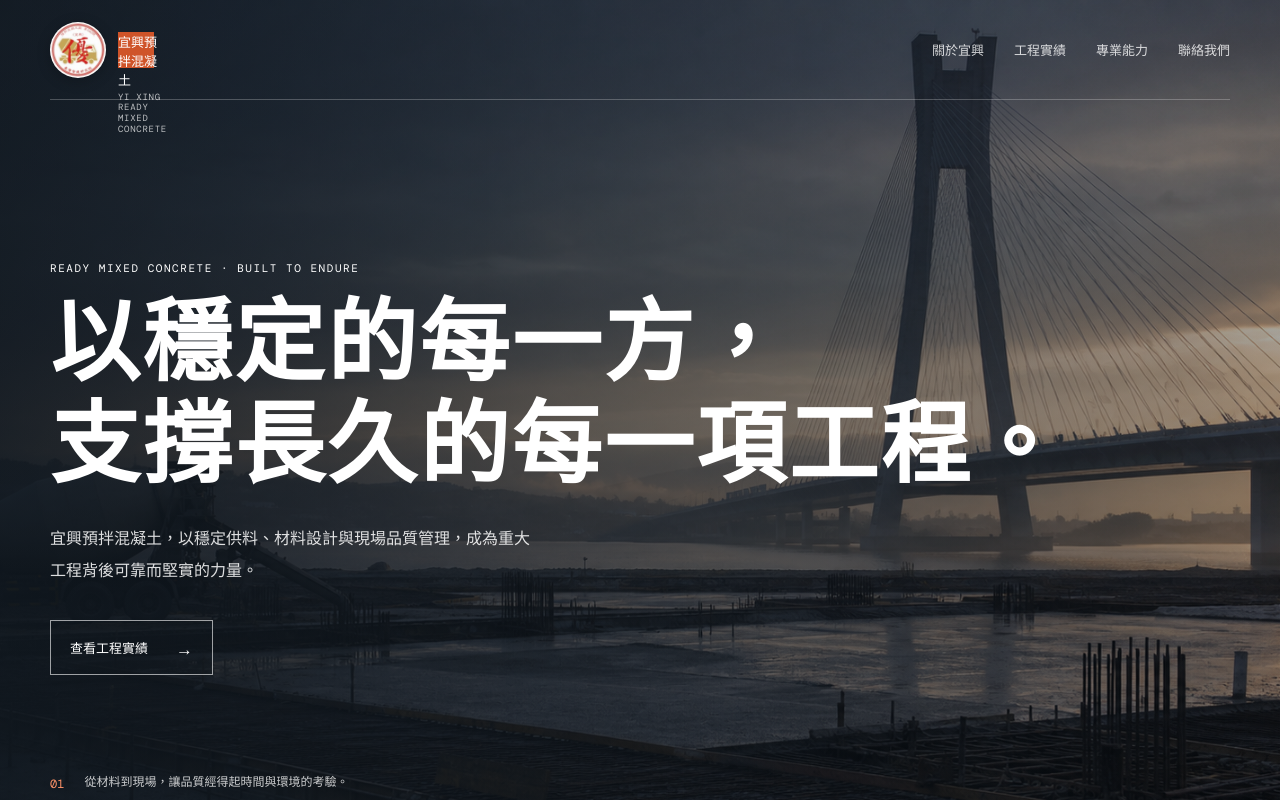
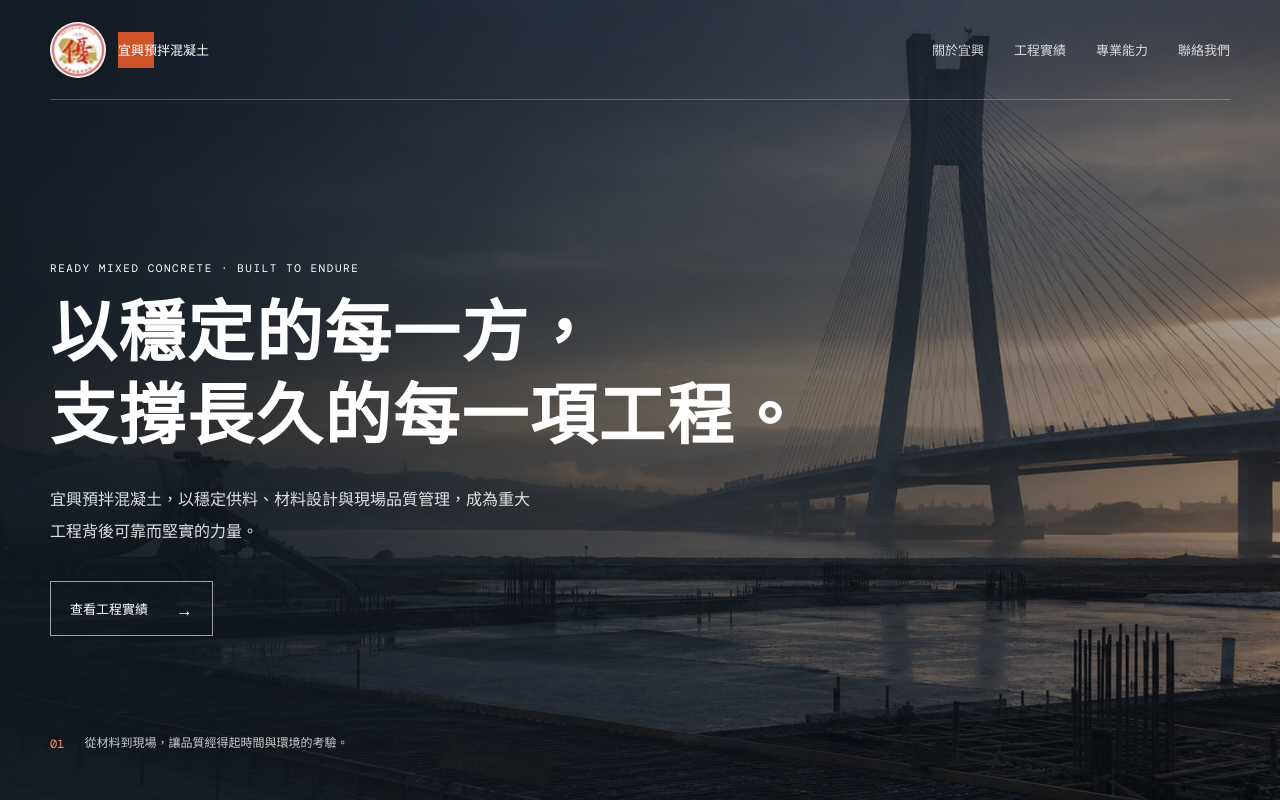
Before and after one commit to Vince-Chen-hao/yixing-concrete, a Nuxt app: page / in a window 1280 px wide. Shown: the top 800 px of the page. Built offline with nearby package versions, Linux system fonts and the light colour scheme.

Commit message:
fix(layout): refine branding and contact alignment

```diff
--- a/assets/css/industry-refresh.css
+++ b/assets/css/industry-refresh.css
@@ -1,7 +1,7 @@
 .company-brand { gap: 12px; letter-spacing: 0; }
 .brand-logo { width: 56px; height: 56px; flex: 0 0 56px; object-fit: cover; object-position: center; border-radius: 50%; background: #fff; box-shadow: 0 3px 14px rgba(0,0,0,.22); }
-.brand-name { display: grid; gap: 3px; color: #fff; font: 700 19px/1.1 'Noto Serif TC',serif; letter-spacing: .08em; }
-.brand-name small { color: rgba(255,255,255,.72); font: 9px/1.2 'DM Mono',monospace; letter-spacing: .08em; }
+.brand-name { flex: 0 0 auto; color: #fff; font: 700 19px/1.1 'Noto Serif TC',serif; letter-spacing: .08em; white-space: nowrap; }
+.hero h1 { font-size: clamp(42px, 5.2vw, 68px); line-height: 1.24; }
 
 .solutions { padding: 128px 0; }
 .solutions h2,.contact-heading h2 { margin: 0; font-family: 'Noto Serif TC',serif; font-size: clamp(36px,4.2vw,56px); line-height: 1.42; }
@@ -50,7 +50,7 @@
 .contact-cta { padding:120px 0; background:#e8ebe6; color:#17232a; border-top:7px solid var(--rust); }.contact-cta .section-tag { color:var(--rust); }
 .contact-heading { display:grid; grid-template-columns:1.2fr .8fr; gap:60px; align-items:end; }.contact-heading p { max-width:330px; margin:0 0 8px; line-height:2; color:#536067; }
 .contact-grid { display:grid; grid-template-columns:repeat(3,1fr); gap:1px; margin-top:58px; background:#c7cec9; }.contact-card { min-height:164px; display:grid; grid-template-columns:52px 1fr auto; gap:19px; align-items:center; padding:26px; background:#f9f8f3; color:#17232a; transition:background .2s ease; }.contact-card:hover { background:#fff; }
-.contact-icon { width:52px; height:52px; display:grid; place-items:center; border:1px solid #253139; }.contact-icon svg { width:24px; height:24px; }.contact-card small { display:block; margin-bottom:8px; color:var(--rust); font-size:12px; letter-spacing:.08em; }.contact-card strong { font:18px/1.55 'Noto Serif TC',serif; }.contact-card>b { align-self:start; font:21px 'DM Mono',monospace; }
+.contact-icon { width:52px; height:52px; display:grid; place-items:center; border:1px solid #253139; }.contact-icon svg { width:24px; height:24px; }.contact-card small { display:block; margin-bottom:8px; color:var(--rust); font-size:12px; letter-spacing:.08em; }.contact-card strong { font:18px/1.55 'Noto Serif TC',serif; }.contact-card>b { align-self:center; font:21px 'DM Mono',monospace; }
 .site-footer { padding:25px 0; background:#11191f; color:#91999e; font:10px 'DM Mono',monospace; letter-spacing:.06em; }.site-footer span { margin-left:18px; }
 
-@media(max-width:720px){.brand-logo{width:45px;height:45px;flex-basis:45px}.brand-name{font-size:16px}.brand-name small{font-size:7px}.solutions{padding:82px 0}.quality-record{padding:72px 0}.quality-layout,.solution-grid,.capability-grid,.contact-grid,.contact-heading{grid-template-columns:1fr}.solutions-heading{display:block}.solutions-heading p{margin-top:14px;font-size:16px}.solution-grid{margin-top:34px}.solution-grid article{min-height:auto}.grmc-record{grid-template-columns:72px 1fr;padding:18px}.grmc-seal{width:72px;font-size:15px}.capability-visual{min-height:330px;background-position:70% bottom}.capability-visual-copy{padding-bottom:40px}.capability-grid{padding-top:28px}.capability-grid article,.capability-grid article:first-child{min-height:auto;padding:28px 0;border-right:0;border-bottom:1px solid rgba(255,255,255,.2)}.capability-grid article:last-child{border-bottom:0}.capability-grid h3{margin:24px 0 10px}.project-gallery{padding:72px 0 85px}.gallery-heading{display:block;margin-bottom:28px}.gallery-heading>p{margin-top:14px}.gallery-card{width:220px}.contact-cta{padding:80px 0}.contact-heading{gap:20px}.contact-grid{margin-top:36px}.contact-card{min-height:138px;padding:22px}.site-footer span{display:block;margin:9px 0 0}}
+@media(max-width:720px){.brand-logo{width:45px;height:45px;flex-basis:45px}.brand-name{font-size:16px}.hero h1{font-size:clamp(38px,11vw,48px);line-height:1.28}.solutions{padding:82px 0}.quality-record{padding:72px 0}.quality-layout,.solution-grid,.capability-grid,.contact-grid,.contact-heading{grid-template-columns:1fr}.solutions-heading{display:block}.solutions-heading p{margin-top:14px;font-size:16px}.solution-grid{margin-top:34px}.solution-grid article{min-height:auto}.grmc-record{grid-template-columns:72px 1fr;padding:18px}.grmc-seal{width:72px;font-size:15px}.capability-visual{min-height:330px;background-position:70% bottom}.capability-visual-copy{padding-bottom:40px}.capability-grid{padding-top:28px}.capability-grid article,.capability-grid article:first-child{min-height:auto;padding:28px 0;border-right:0;border-bottom:1px solid rgba(255,255,255,.2)}.capability-grid article:last-child{border-bottom:0}.capability-grid h3{margin:24px 0 10px}.project-gallery{padding:72px 0 85px}.gallery-heading{display:block;margin-bottom:28px}.gallery-heading>p{margin-top:14px}.gallery-card{width:220px}.contact-cta{padding:80px 0}.contact-heading{gap:20px}.contact-grid{margin-top:36px}.contact-card{min-height:138px;padding:22px}.site-footer span{display:block;margin:9px 0 0}}
--- a/pages/index.vue
+++ b/pages/index.vue
@@ -4,7 +4,7 @@
       <nav class="nav shell">
         <a class="brand company-brand" href="#top" aria-label="宜興預拌混凝土股份有限公司首頁">
           <img class="brand-logo" src="/yixing-logo.png" alt="宜興預拌混凝土公司標誌" width="56" height="62">
-          <span class="brand-name">宜興預拌混凝土<small>YI XING READY MIXED CONCRETE</small></span>
+          <span class="brand-name">宜興預拌混凝土</span>
         </a>
         <div class="nav-links"><a href="#about">關於宜興</a><a href="#project">工程實績</a><a href="#service">專業能力</a><a href="#contact">聯絡我們</a></div>
       </nav>
@@ -51,9 +51,9 @@
     <section class="project-gallery" aria-labelledby="gallery-title"><div class="shell gallery-heading"><div><p class="section-tag">ON SITE · FROM FACEBOOK</p><h2 id="gallery-title">現場，是品質真正被看見的地方。</h2></div><p>宜興的技術交流、廠區參訪與工程足跡。</p></div><div class="gallery-viewport"><div class="gallery-track"><a v-for="(photo, index) in galleryLoop" :key="`${photo.id}-${index}`" class="gallery-card" :href="photo.href" target="_blank" rel="noreferrer"><img :src="photo.src" :alt="photo.alt" loading="lazy"><span>{{ photo.label }}</span></a></div></div></section>
 
     <section class="contact-cta" id="contact"><div class="shell"><p class="section-tag">CONTACT US</p><div class="contact-heading"><h2>工程合作，<br>從一通可靠的電話開始。</h2><p>需要混凝土供應、材料規劃或工程合作，歡迎直接與宜興聯繫。</p></div><div class="contact-grid">
-      <a class="contact-card" href="https://maps.app.goo.gl/suhr2guwQosepXpu9" target="_blank" rel="noreferrer"><span class="contact-icon"><svg viewBox="0 0 24 24" fill="none" aria-hidden="true"><path d="M20 10c0 5-8 11-8 11S4 15 4 10a8 8 0 1 1 16 0Z" stroke="currentColor" stroke-width="1.8"/><circle cx="12" cy="10" r="2.5" stroke="currentColor" stroke-width="1.8"/></svg></span><span><small>公司地址</small><strong>宜蘭縣冬山鄉大興村<br>德興六路 43 號</strong></span><b>↗</b></a>
+      <a class="contact-card" href="https://maps.app.goo.gl/suhr2guwQosepXpu9" target="_blank" rel="noreferrer"><span class="contact-icon"><svg viewBox="0 0 24 24" fill="none" aria-hidden="true"><path d="M20 10c0 5-8 11-8 11S4 15 4 10a8 8 0 1 1 16 0Z" stroke="currentColor" stroke-width="1.8"/><circle cx="12" cy="10" r="2.5" stroke="currentColor" stroke-width="1.8"/></svg></span><span><small>公司地址</small><strong>宜蘭縣冬山鄉大興村<br>德興六路 43 號</strong></span><b>→</b></a>
       <a class="contact-card" href="tel:+88639903210"><span class="contact-icon"><svg viewBox="0 0 24 24" fill="none" aria-hidden="true"><path d="M7 3h3l1.2 4-2 1.7a16 16 0 0 0 6.1 6.1l1.7-2 4 1.2v3c0 1.1-.9 2-2 2C10.2 19 5 13.8 5 7a4 4 0 0 1 2-4Z" stroke="currentColor" stroke-width="1.8" stroke-linejoin="round"/></svg></span><span><small>服務專線</small><strong>03-9903210</strong></span><b>→</b></a>
-      <a class="contact-card" href="https://www.facebook.com/yixingconcrete/?locale=zh_TW" target="_blank" rel="noreferrer"><span class="contact-icon"><svg viewBox="0 0 24 24" fill="none" aria-hidden="true"><path d="M13.7 21v-8h2.7l.4-3h-3.1V8.1c0-.9.3-1.6 1.7-1.6H17V3.8c-.4-.1-1.2-.2-2.2-.2-2.2 0-3.7 1.4-3.7 3.8V10H8.5v3h2.6v8h2.6Z" fill="currentColor"/></svg></span><span><small>官方社群</small><strong>Facebook 粉絲專頁</strong></span><b>↗</b></a>
+      <a class="contact-card" href="https://www.facebook.com/yixingconcrete/?locale=zh_TW" target="_blank" rel="noreferrer"><span class="contact-icon"><svg viewBox="0 0 24 24" fill="none" aria-hidden="true"><path d="M13.7 21v-8h2.7l.4-3h-3.1V8.1c0-.9.3-1.6 1.7-1.6H17V3.8c-.4-.1-1.2-.2-2.2-.2-2.2 0-3.7 1.4-3.7 3.8V10H8.5v3h2.6v8h2.6Z" fill="currentColor"/></svg></span><span><small>官方社群</small><strong>Facebook 粉絲專頁</strong></span><b>→</b></a>
     </div></div></section>
     <footer class="site-footer"><div class="shell">© {{ new Date().getFullYear() }} 宜興預拌混凝土股份有限公司<span>YI XING READY MIXED CONCRETE CO., LTD.</span></div></footer>
   </main>
```
